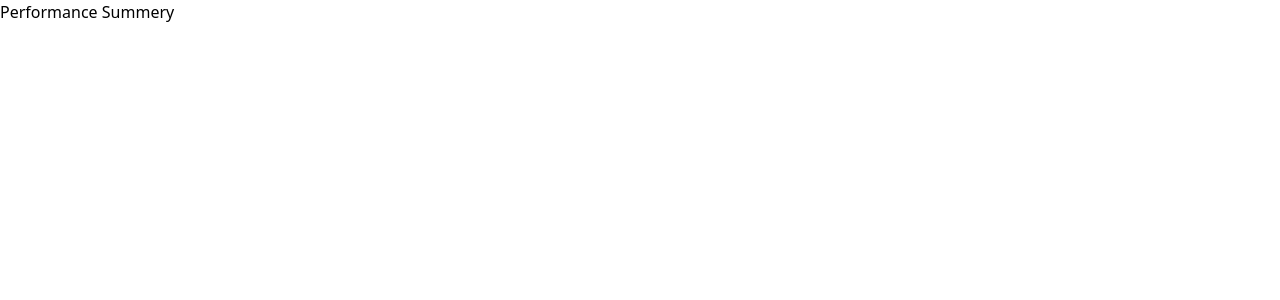
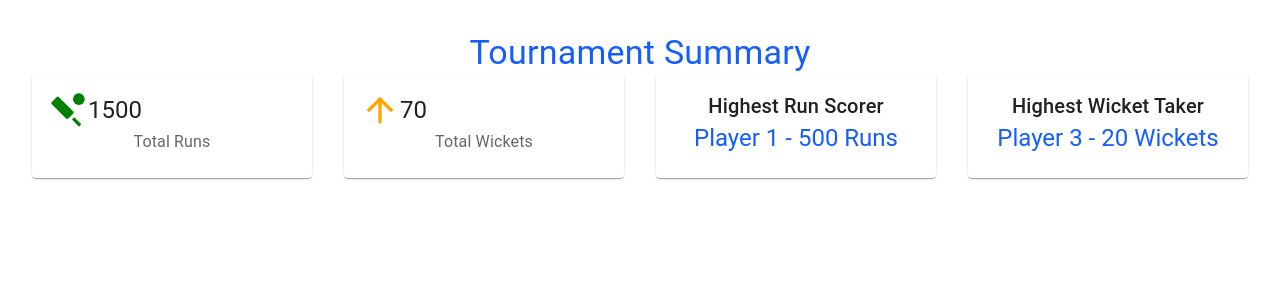
Before and after one commit to MoraByteSquad/SpiritX_ByteSquad_02, a React (Vite) app in the folder frontend/: page /performanceSummery in a window 1280 px wide. Shown: the top 300 px of the page. Built offline with nearby package versions, Linux system fonts and the light colour scheme.

Commit message:
add performense

```diff
--- a/frontend/src/pages/performanceSummery.jsx
+++ b/frontend/src/pages/performanceSummery.jsx
@@ -1,9 +1,95 @@
-import React from 'react'
-function PerformanceSummery() {
+import React, { useState, useEffect } from 'react';
+import { Card, CardContent, Typography, Grid, Box } from '@mui/material';
+import { ArrowUpward, SportsCricket } from '@mui/icons-material';
+
+const TournamentSummary = () => {
+  const [stats, setStats] = useState({
+    totalRuns: 0,
+    totalWickets: 0,
+    highestRunScorer: { name: 'Player 1', runs: 100 },
+    highestWicketTaker: { name: 'Player 2', wickets: 5 },
+  });
+
+  useEffect(() => {
+    // Fetch data here or calculate stats from a source (for example, API call)
+    setStats({
+      totalRuns: 1500,
+      totalWickets: 70,
+      highestRunScorer: { name: 'Player 1', runs: 500 },
+      highestWicketTaker: { name: 'Player 3', wickets: 20 },
+    });
+  }, []);
+
   return (
-    <div>
-      <h1>Performance Summery</h1>
+    <div className="p-8">
+      <Typography variant="h4" className="text-center text-blue-600 mb-6">
+        Tournament Summary
+      </Typography>
+      <Grid container spacing={4}>
+        {/* Total Runs */}
+        <Grid item xs={12} md={6} lg={3}>
+          <Card className="bg-blue-100 shadow-lg">
+            <CardContent>
+              <Box display="flex" alignItems="center">
+                <SportsCricket sx={{ color: 'green', fontSize: 40 }} />
+                <Typography variant="h5" className="ml-4">
+                  {stats.totalRuns}
+                </Typography>
+              </Box>
+              <Typography color="textSecondary" className="text-center mt-2">
+                Total Runs
+              </Typography>
+            </CardContent>
+          </Card>
+        </Grid>
+
+        {/* Total Wickets */}
+        <Grid item xs={12} md={6} lg={3}>
+          <Card className="bg-yellow-100 shadow-lg">
+            <CardContent>
+              <Box display="flex" alignItems="center">
+                <ArrowUpward sx={{ color: 'orange', fontSize: 40 }} />
+                <Typography variant="h5" className="ml-4">
+                  {stats.totalWickets}
+                </Typography>
+              </Box>
+              <Typography color="textSecondary" className="text-center mt-2">
+                Total Wickets
+              </Typography>
+            </CardContent>
+          </Card>
+        </Grid>
+
+        {/* Highest Run Scorer */}
+        <Grid item xs={12} md={6} lg={3}>
+          <Card className="bg-green-100 shadow-lg">
+            <CardContent>
+              <Typography variant="h6" className="text-center">
+                Highest Run Scorer
+              </Typography>
+              <Typography variant="h5" className="text-center text-blue-600">
+                {stats.highestRunScorer.name} - {stats.highestRunScorer.runs} Runs
+              </Typography>
+            </CardContent>
+          </Card>
+        </Grid>
+
+        {/* Highest Wicket Taker */}
+        <Grid item xs={12} md={6} lg={3}>
+          <Card className="bg-red-100 shadow-lg">
+            <CardContent>
+              <Typography variant="h6" className="text-center">
+                Highest Wicket Taker
+              </Typography>
+              <Typography variant="h5" className="text-center text-blue-600">
+                {stats.highestWicketTaker.name} - {stats.highestWicketTaker.wickets} Wickets
+              </Typography>
+            </CardContent>
+          </Card>
+        </Grid>
+      </Grid>
     </div>
   );
-}
-export default PerformanceSummery;
+};
+
+export default TournamentSummary;
```
